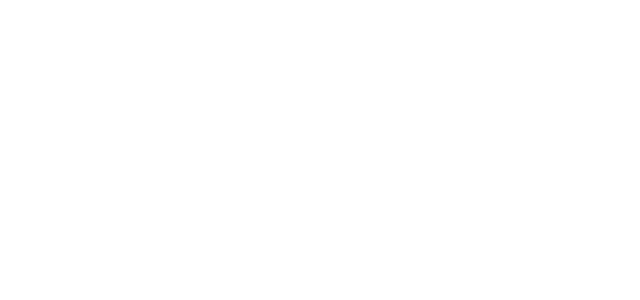
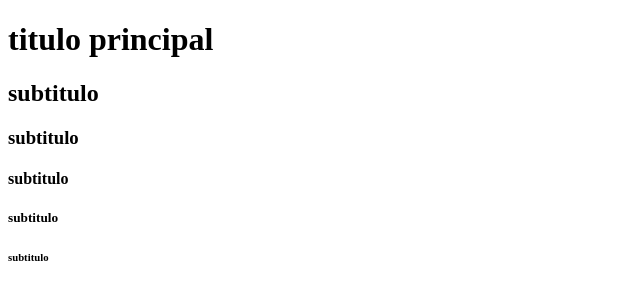
Before and after one commit to RVidaDev/ResponsiveWebDev, a plain HTML site: page index2.html in a window 1280 px wide. Shown: the whole page, without its empty margins (0-640 px from the left). Drawn offline with Linux system fonts and the light colour scheme.

Commit message:
titulos e subtitulos

```diff
--- a/index2.html
+++ b/index2.html
@@ -6,8 +6,14 @@
         <meta name="author" content="Rafael Vida">
         <title>Minha pagina</title>
         <link rel="stylesheet" type="text/css" href="./style.css>
+        <script src="./arquivo-javascript.js"></script>
     </head>
-
+        <h1>titulo principal</h1>
+        <h2>subtitulo</h2>
+        <h3>subtitulo</h3>
+        <h4>subtitulo</h4>
+        <h5>subtitulo</h5>
+        <h6>subtitulo</h6>
     <body>
 
     </body>
```
